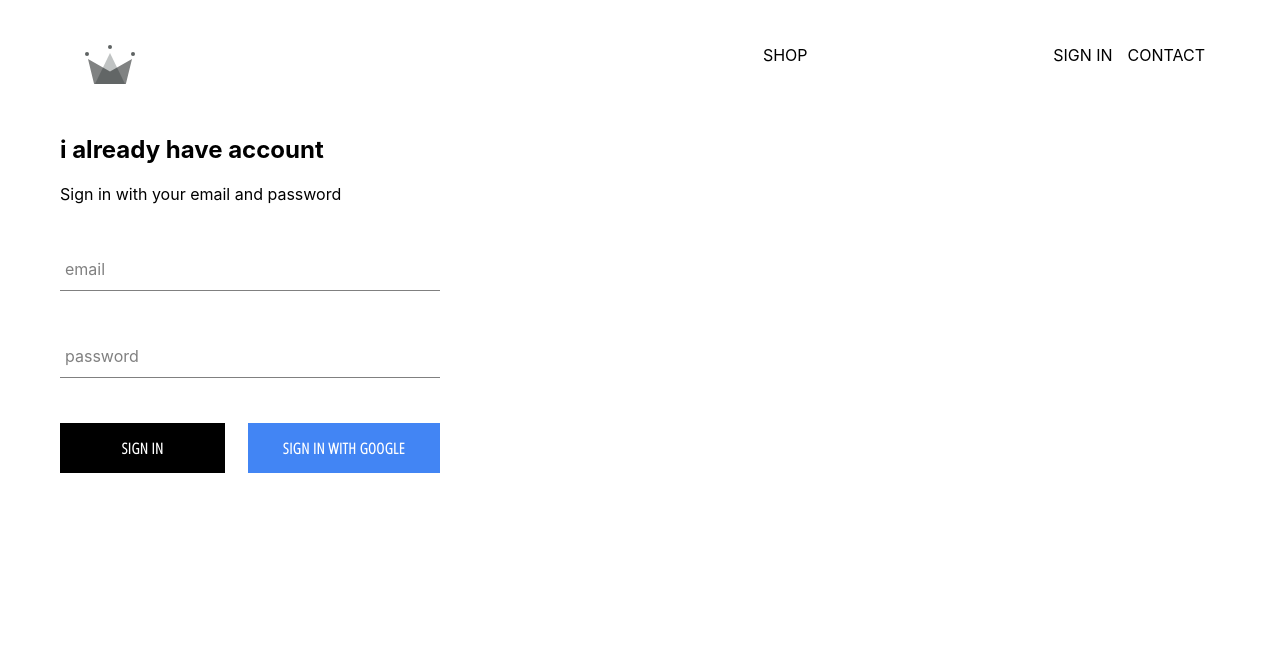
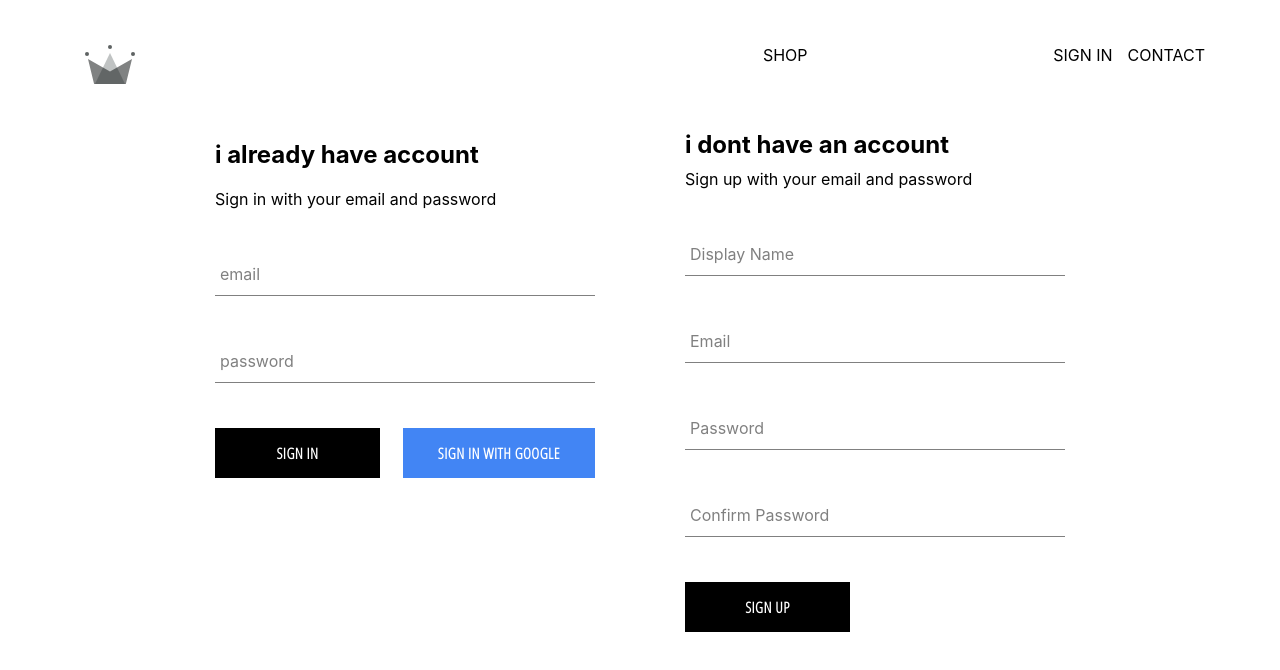
Before and after one commit to drorzp/crown-clothing, a React (Create React App) app: page /signin in a window 1280 px wide. Shown: the top 670 px of the page. Built offline with nearby package versions, Linux system fonts and the light colour scheme; no server answers.

Commit message:
login with email

```diff
--- a/src/App.js
+++ b/src/App.js
@@ -2,7 +2,7 @@
 import { Route, Switch } from 'react-router-dom';
 import './App.css';
 import Header from './components/header/header.component';
-import { auth } from './firebase/firebase.utils';
+import { auth, createUserProfileDocument } from './firebase/firebase.utils';
 import HomePage from './pages/homepage/honmepage.component';
 import ShopPage from './pages/shop/shop.component.jsx';
 import SignInAdnSignUpPage from './pages/sign-in-and-sign-up/sign-in-and-sign-up.components.jsx';
@@ -17,12 +17,19 @@
   }
 
   componentDidMount() {
-    this.unsubscribeFromAuth = auth.onAuthStateChanged((user) => {
-      this.setState({ currentUser: user });
-      console.log(user);
+    this.unsubscribeFromAuth = auth.onAuthStateChanged(async (userAuth) => {
+      if (userAuth) {
+        const userRef = await createUserProfileDocument(userAuth);
+        userRef.onSnapshot((snapshot) => {
+          this.setState({
+            currentUser: { id: snapshot.id, ...snapshot.data() },
+          });
+        });
+      } else {
+        this.setState({ currentUser: null });
+      }
     });
   }
-
   componentWillUnmount() {
     this.unsubscribeFromAuth();
   }
--- a/src/components/sign-in/sign-in.component.jsx
+++ b/src/components/sign-in/sign-in.component.jsx
@@ -1,6 +1,6 @@
 import React from 'react';
 import { signInWithGoogle } from '../../firebase/firebase.utils';
-import CustomButton from '../custom-button/customer-button.component';
+import CustomButton from '../custom-button/custom-button.component';
 import FormInput from '../form-input/form-input.component';
 import './sign-in.component.scss';
 class SignIn extends React.Component {
--- /dev/null
+++ b/src/components/sign-up/sign-up.component.jsx
@@ -0,0 +1,93 @@
+import React from 'react';
+import {
+  auth,
+  createUserProfileDocument,
+} from '../../firebase/firebase.utils.js';
+import CustomButton from '../custom-button/custom-button.component';
+import FormInput from '../form-input/form-input.component';
+import './sign-up.styles.scss';
+class SignUp extends React.Component {
+  constructor() {
+    super();
+    this.state = {
+      displayName: '',
+      email: '',
+      password: '',
+      confirmPassword: '',
+    };
+  }
+  handleSubmit = async (event) => {
+    event.preventDefault();
+    const { displayName, email, password, confirmPassword } = this.state;
+    if (password !== confirmPassword) {
+      alert('password does not match');
+      return;
+    }
+    try {
+      const { user } = await auth.createUserWithEmailAndPassword(
+        email,
+        password
+      );
+      await createUserProfileDocument(user, { displayName });
+      this.setState({
+        displayName: '',
+        email: '',
+        password: '',
+        confirmPassword: '',
+      });
+    } catch (err) {
+      console.log(err);
+    }
+  };
+
+  handleChange = (event) => {
+    const { name, value } = event.target;
+    this.setState({ [name]: value });
+  };
+
+  render() {
+    const { displayName, email, password, confirmPassword } = this.state;
+    return (
+      <div className="sign-up">
+        <h2 className="title"> i dont have an account</h2>
+        <span>Sign up with your email and password</span>
+        <form className="sign-up-form" onSubmit={this.handleSubmit}>
+          <FormInput
+            type="text"
+            name="displayName"
+            value={displayName}
+            label="Display Name"
+            onChange={this.handleChange}
+            required
+          />
+          <FormInput
+            type="email"
+            name="email"
+            value={email}
+            label="Email"
+            onChange={this.handleChange}
+            required
+          />
+          <FormInput
+            type="password"
+            name="password"
+            value={password}
+            label="Password"
+            onChange={this.handleChange}
+            required
+          />
+          <FormInput
+            type="password"
+            name="confirmPassword"
+            value={confirmPassword}
+            label="Confirm Password"
+            onChange={this.handleChange}
+            required
+          />
+          <CustomButton type="submit">Sign Up</CustomButton>
+        </form>
+      </div>
+    );
+  }
+}
+export default SignUp;
--- /dev/null
+++ b/src/components/sign-up/sign-up.styles.scss
@@ -0,0 +1,8 @@
+.sign-up {
+    display:flex;
+    flex-direction:column;
+    width:380px;
+}
+.title {
+    margin:10px 0;
+}
--- a/src/firebase/firebase.utils.js
+++ b/src/firebase/firebase.utils.js
@@ -10,10 +10,37 @@
   appId: '1:624766852254:web:3361da612f80a205c1ef8f',
   measurementId: 'G-HSF6HGRF3V',
 };
+
+export const createUserProfileDocument = async (
+  userAuth,
+  ...additionalData
+) => {
+  if (!userAuth) return;
+  const userRef = firestore.doc(`users/${userAuth.uid}`);
+  const snapShot = await userRef.get();
+  if (!snapShot.exists) {
+    const { email } = userAuth;
+    const createdAt = new Date();
+    try {
+      await userRef.set({
+        email,
+        createdAt,
+        ...additionalData,
+      });
+    } catch (err) {
+      console.log('error creating user ', err.message);
+    }
+  }
+  return userRef;
+};
+
 firebase.initializeApp(config);
+
 export const auth = firebase.auth();
 export const firestore = firebase.firestore();
+
 const provider = new firebase.auth.GoogleAuthProvider();
 provider.setCustomParameters({ prompt: 'select_account' });
 export const signInWithGoogle = () => auth.signInWithPopup(provider);
+
 export default firebase;
--- a/src/pages/sign-in-and-sign-up/sign-in-and-sign-up.components.jsx
+++ b/src/pages/sign-in-and-sign-up/sign-in-and-sign-up.components.jsx
@@ -1,10 +1,12 @@
 import React from 'react';
 import SignIn from '../../components/sign-in/sign-in.component';
+import SignUp from '../../components/sign-up/sign-up.component';
 import './sign-in-and-sign-up.styles.scss';
 const SignInAdnSignUpPage = () => {
   return (
     <div className="sign-in-and-sign-up">
       <SignIn></SignIn>
+      <SignUp></SignUp>
     </div>
   );
 };
--- a/src/pages/sign-in-and-sign-up/sign-in-and-sign-up.styles.scss
+++ b/src/pages/sign-in-and-sign-up/sign-in-and-sign-up.styles.scss
@@ -0,0 +1,6 @@
+.sign-in-and-sign-up {
+    width:850px;
+    display:flex;
+    justify-content:space-between;
+    margin:30px auto;
+}
```
Also changed, not shown: src/components/custom-button/custom-button.component.jsx (renamed from src/components/custom-button/customer-button.component.jsx).
